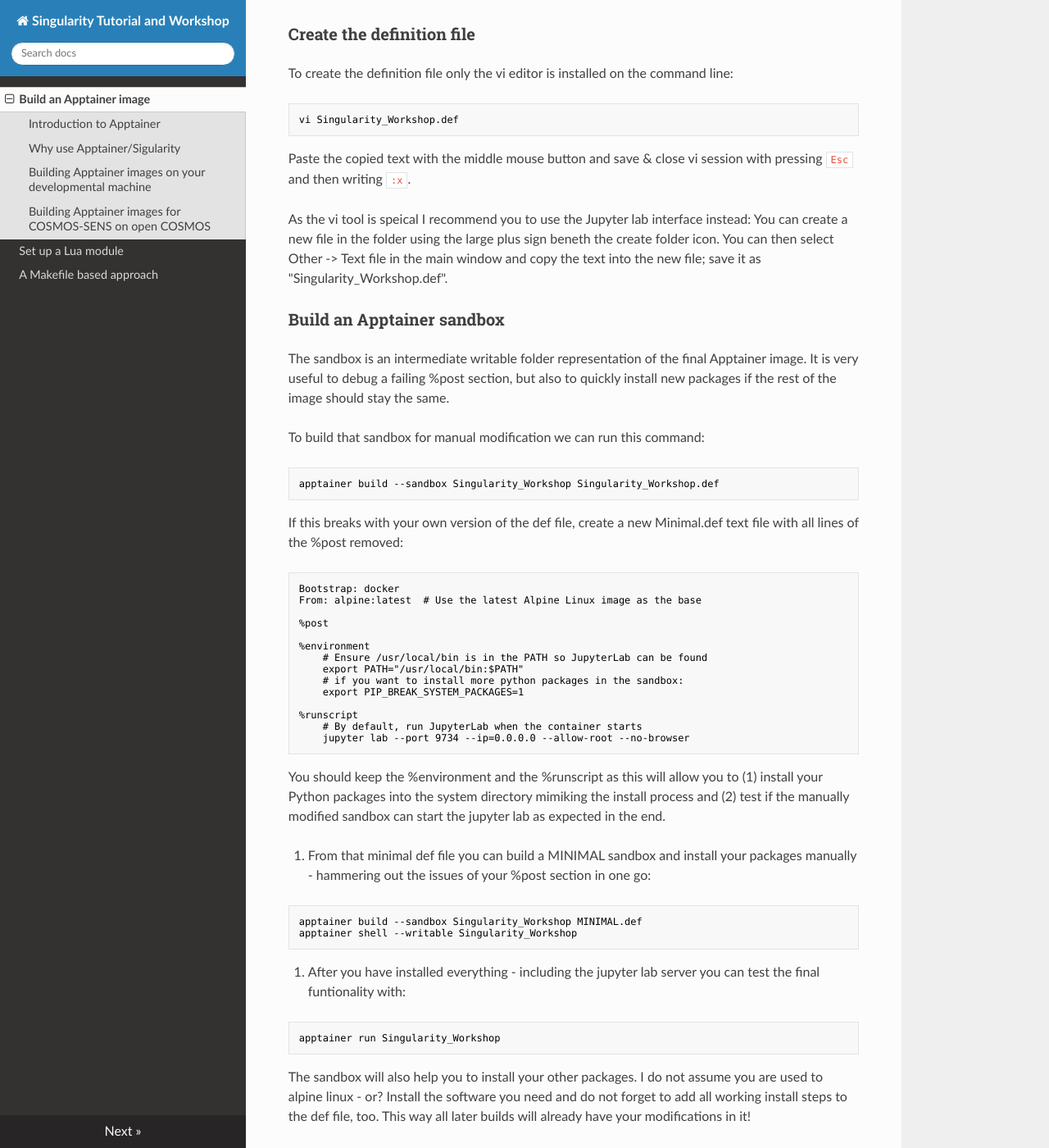
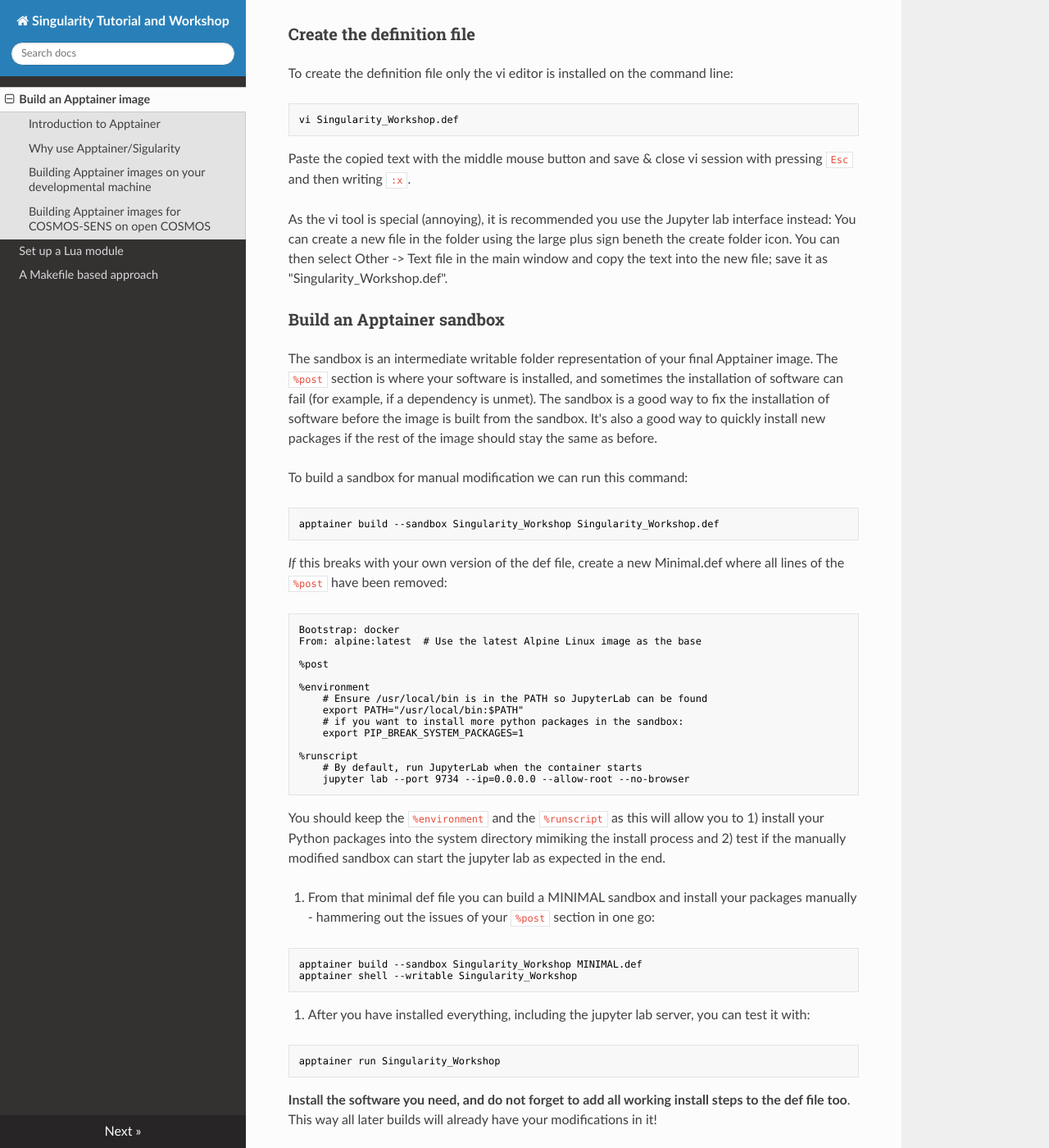
Before and after one commit to stela2502/Singularity_Tutorial, an MkDocs documentation site: the page built from docs/index.md, in a window 1280 px wide and 1400 px high, scrolled down 6048 px. Shown: the whole window at 82% size. Built offline with MkDocs 1.6.1, drawn with Linux system fonts in a browser that asks for light colours; nearby versions of some CDN libraries; some of the changed text lies outside the part shown.

Commit message:
more edits

````diff
--- a/docs/index.md
+++ b/docs/index.md
@@ -165,10 +165,10 @@ When designing your Apptainer HPC image, consider how you want to interact with
 
 1. **A Server Started in the Image**
    You may want your image to launch a server upon startup, facilitating remote access and interaction.
-   We will not cover that esplicitly here and use the Jupyter lab server instead.
+   We will not cover that explicitly here and use the Jupyter lab server instead.
 
 2. **Command Line Tools Only**
-   For those who ONLY rely on command line tools I recommand to create a script that handles the apptainer loading (incluiding all binds and other apptainer options) and make that script available as a command if you load the Lua module. We will not cover this version here, but you can look into my [Rustody_image github Repo](https://github.com/stela2502/Rustody_image) if you are interested.
+   For those who ONLY rely on command line tools, I recommend you create a script that handles the apptainer loading (including all binds and other apptainer options) and make that script available as a command if you load the Lua module. We will not cover this version here, but you can look into my [Rustody_image github Repo](https://github.com/stela2502/Rustody_image) if you are interested.
 
 3. **Interactive Software**
    If you primarily use interactive sessions based on R or Python, I recommend installing JupyterLab. This provides numerous possibilities for interacting with your software like Terminal access, console access to R and Python, and also Jupter notebooks for R and Python.
@@ -267,7 +267,7 @@ mkdir Singularity_Workshop
 cd Singularity_Workshop
 ```
 
-If you rather want to use the graphical interface: in the upper left corner of the Jupyter lab is an icon list - the third icon creates a new folder.
+If you would rather use the graphical interface- in the upper left corner of the Jupyter lab is an icon list - the third icon creates a new folder.
 
 ### Create the definition file
 
@@ -278,19 +278,19 @@ vi Singularity_Workshop.def
 ```
 Paste the copied text with the middle mouse button and save & close vi session with pressing `Esc` and then writing ``:x``.
 
-As the vi tool is speical I recommend you to use the Jupyter lab interface instead: You can create a new file in the folder using the large plus sign beneth the create folder icon. You can then select Other -> Text file in the main window and copy the text into the new file; save it as "Singularity_Workshop.def".
+As the vi tool is special (annoying), it is recommended you use the Jupyter lab interface instead: You can create a new file in the folder using the large plus sign beneth the create folder icon. You can then select Other -> Text file in the main window and copy the text into the new file; save it as "Singularity_Workshop.def".
+
 
 ### Build an Apptainer sandbox
 
-The sandbox is an intermediate writable folder representation of the final Apptainer image.
-It is very useful to debug a failing %post section, but also to quickly install new packages if the rest of the image should stay the same.
+The sandbox is an intermediate writable folder representation of your final Apptainer image. The `%post` section is where your software is installed, and sometimes the installation of software can fail (for example, if a dependency is unmet). The sandbox is a good way to fix the installation of software before the image is built from the sandbox. It's also a good way to quickly install new packages if the rest of the image should stay the same as before.
 
-To build that sandbox for manual modification we can run this command:
+To build a sandbox for manual modification we can run this command:
 ```bash
 apptainer build --sandbox Singularity_Workshop Singularity_Workshop.def
 ```
 
-If this breaks with your own version of the def file, create a new Minimal.def text file with all lines of the %post removed:
+*If* this breaks with your own version of the def file, create a new Minimal.def where all lines of the `%post` have been removed:
 ```text
 Bootstrap: docker
 From: alpine:latest  # Use the latest Alpine Linux image as the base
@@ -308,25 +308,23 @@ From: alpine:latest  # Use the latest Alpine Linux image as the base
     jupyter lab --port 9734 --ip=0.0.0.0 --allow-root --no-browser
 ```
 
-You should keep the %environment and the %runscript as this will allow you to (1) install your Python packages into the system directory mimiking the install process and (2) test if the manually modified sandbox can start the jupyter lab as expected in the end.
+You should keep the `%environment` and the `%runscript` as this will allow you to 1) install your Python packages into the system directory mimiking the install process and 2) test if the manually modified sandbox can start the jupyter lab as expected in the end.
 
-1. From that minimal def file you can build a MINIMAL sandbox and install your packages manually - hammering out the issues of your %post section in one go:
+1. From that minimal def file you can build a MINIMAL sandbox and install your packages manually - hammering out the issues of your `%post` section in one go:
 ```bash
 apptainer build --sandbox Singularity_Workshop MINIMAL.def
 apptainer shell --writable Singularity_Workshop
 ```
-2. After you have installed everything - including the jupyter lab server you can test the final funtionality with:
+2. After you have installed everything, including the jupyter lab server, you can test it with:
 ```bash
 apptainer run Singularity_Workshop
 ```
 
-The sandbox will also help you to install your other packages. I do not assume you are used to alpine linux - or?
-Install the software you need and do not forget to add all working install steps to the def file, too.
-This way all later builds will already have your modifications in it!
+**Install the software you need, and do not forget to add all working install steps to the def file too**. This way all later builds will already have your modifications in it!
 
 ### Build the Apptainer image
 
-Finally we build the image with:
+Finally we build the working image with:
 ```bash
 apptainer build Singularity_Workshop.sif Singularity_Workshop
 ```
@@ -336,6 +334,6 @@ Or after you have added all manual steps into the def file:
 apptainer build Singularity_Workshop.sif Singularity_Workshop.def
 ```
 
-That is the bare bones of image creation.
+That is the bare bones of image creation. You can now copy this image to COSMOS-SENS or any machine with Apptainer/Singularity installed and use the image and software within.
 
 But [how do we add this Apptainer image as a COSMOS-SENSE module](HowToSetUpAModule.md)?
````
Also changed, not shown: other parts of docs/index.md (+4 -4 lines).
